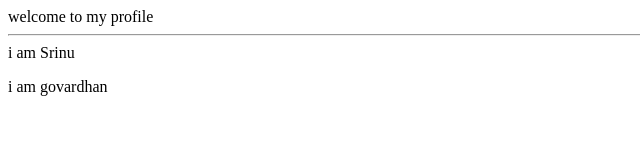
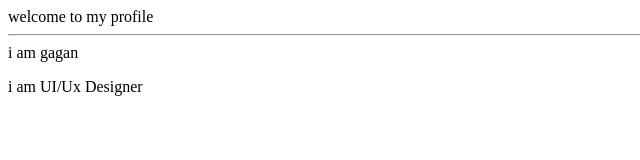
Before and after one commit to ManaClgLevelUp/FirstProject, a plain HTML site: page index.html in a window 1280 px wide. Shown: the full height of the page, 0-640 px from the left. Drawn offline with Linux system fonts and the light colour scheme.

Commit message:
change name

```diff
--- a/index.html
+++ b/index.html
@@ -7,7 +7,7 @@
 </head>
 <body>
     welcome to my profile <hr>
-    i am Srinu
-    <p>i am govardhan</p>
+    i am gagan
+    <p>i am UI/Ux Designer</p>
 </body>
 </html>
```
